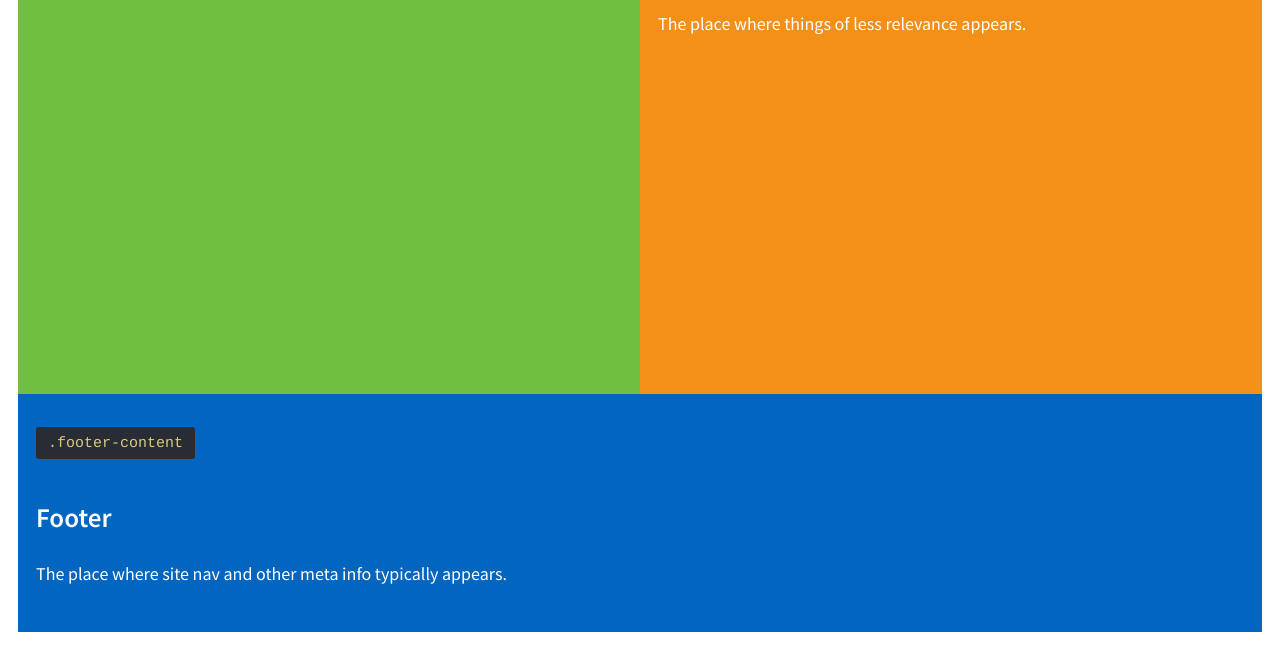
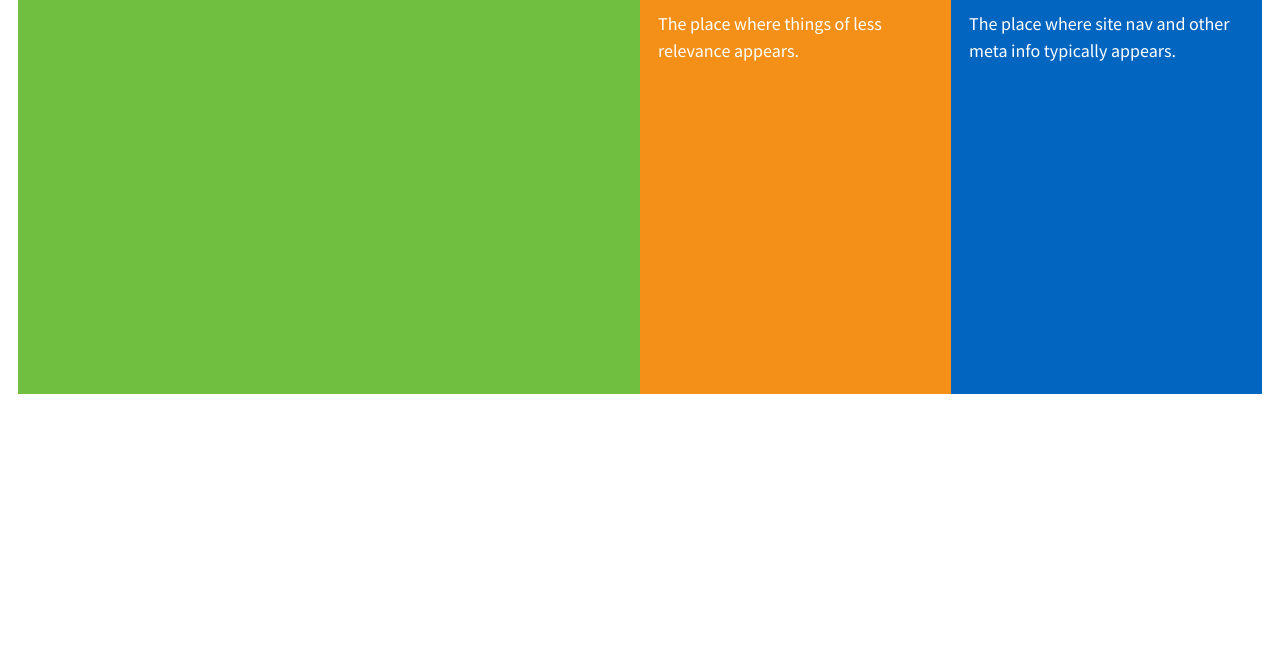
Before and after one commit to nigmasilmi/css-grid-going-further, a plain HTML site: page index.html in a window 1280 px wide. Shown: the part 557-1207 px from the top of the page. After the commit the page ends 969 px from the top, so only its background shows below. Drawn offline with Linux system fonts and the light colour scheme.

Commit message:
adding air or whitespace to the layout using grid template areas

```diff
--- a/style-grid.css
+++ b/style-grid.css
@@ -4,11 +4,11 @@
   grid-template-rows: auto 1fr 3fr;
   grid-template-areas:
     "title title title"
-    "main masthead masthead"
+    "main . masthead"
     "main sidebar footer";
 }
 
-@media screen and (min-width: 600px) {
+@media screen and (max-width: 600px) {
   .site {
     grid-template-columns: 1fr 1fr;
     grid-template-areas:
```
